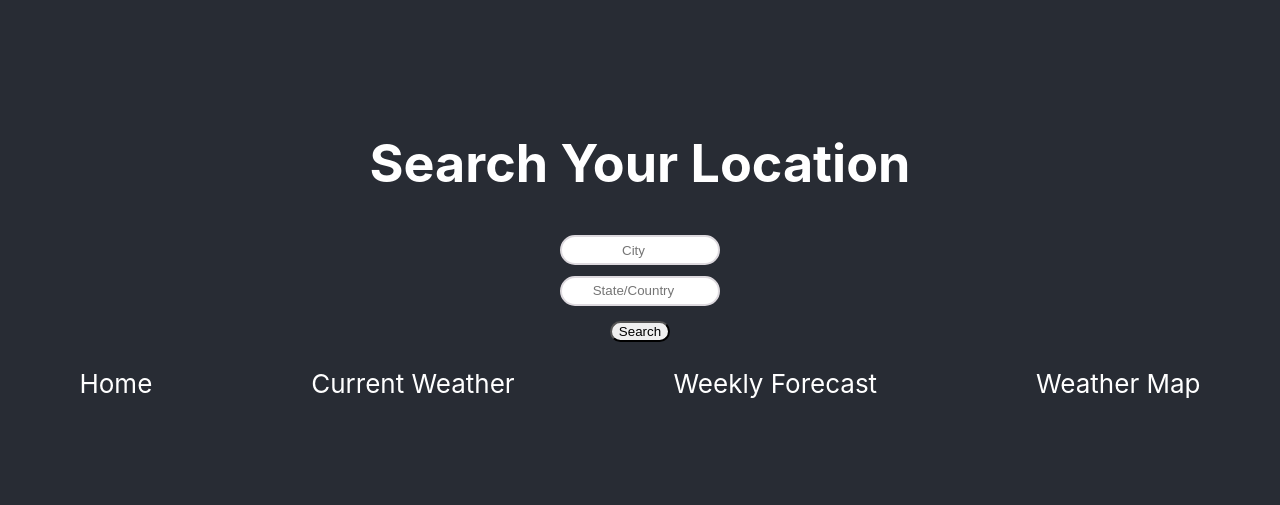
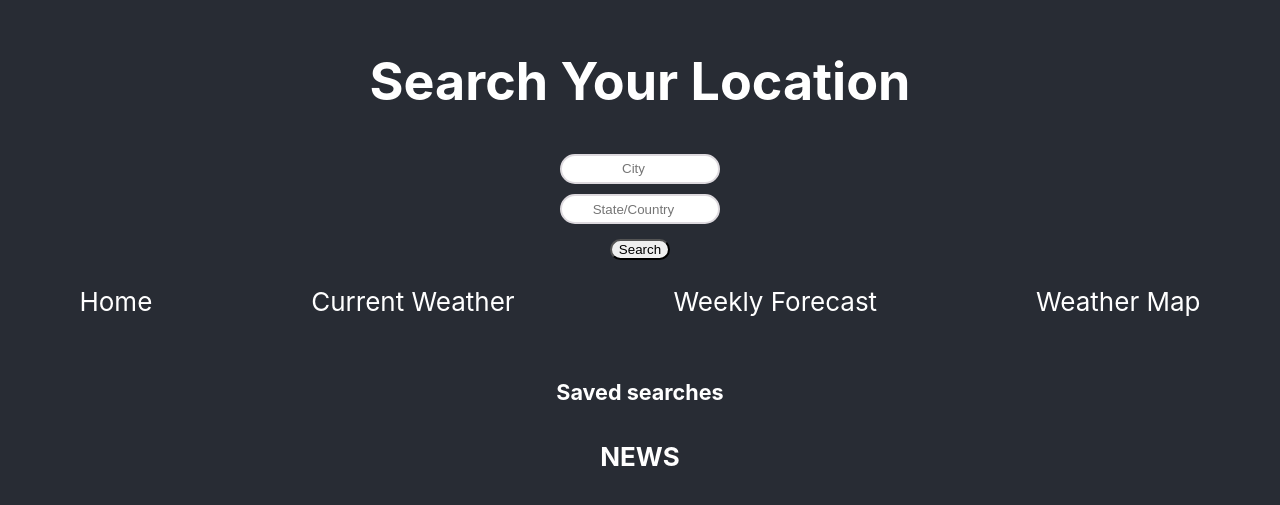
Before and after one commit to arewinkl/Weather-Trip-Planner, a React (Create React App) app: page / in a window 1280 px wide. Shown: the part 139-644 px from the top of the page. Built offline with nearby package versions, Linux system fonts and the light colour scheme; no server answers.

Commit message:
changes home

```diff
--- a/src/App.js
+++ b/src/App.js
@@ -3,14 +3,12 @@ import { useEffect, useState } from "react";
 import axios from "axios";
 import NavBar from "./components/NavBar";
 import { Routes, Route, Link } from "react-router-dom";
-import Home from "./components/Home"
+import Home from "./components/Home";
 import CurrentWeather from "./components/CurrentWeather";
 import WeeklyForecast from "./components/WeeklyForecast";
 import WeatherMap from "./components/WeatherMap";
 import GetAllWeather from "./services/UserServices";
 import { isCompositeComponent } from "react-dom/test-utils";
-
-
 
 GetAllWeather();
 
@@ -19,8 +17,8 @@ function App() {
   const NEWS_API_KEY = process.env.REACT_APP_NEWS_KEY;
   const [current, setCurrent] = useState([]);
   const [weekly, setWeekly] = useState([]);
-  const [news, setNews] = useState([])
-  const [weatherNews, setWeatherNews] = useState([])
+  const [news, setNews] = useState([]);
+  const [weatherNews, setWeatherNews] = useState([]);
   const [map, setMap] = useState([]);
 
   useEffect(() => {
@@ -69,21 +67,21 @@ function App() {
   //   setNews(newsLink)
   // }
 
+  // useEffect(() => {
+  //   fetch(`https://api.nytimes.com/svc/mostpopular/v2/emailed/7.json?api-key=${NEWS_API_KEY}`)
+  //   .then(res => res.json())
+  //   .then((data) => setNews(data))
+  // }, []);
+
   useEffect(() => {
-    fetch(`https://api.nytimes.com/svc/mostpopular/v2/emailed/7.json?api-key=${NEWS_API_KEY}`)
-    .then(res => res.json())
-    .then((data) => setNews(data))
+    fetch(
+      `https://api.nytimes.com/svc/search/v2/articlesearch.json?q=weather&api-key=${NEWS_API_KEY}`
+    )
+      .then((res) => res.json())
+      .then((data) => setWeatherNews(data));
   }, []);
 
-  useEffect(() => {
-    fetch(`https://api.nytimes.com/svc/search/v2/articlesearch.json?q=weather&api-key=${NEWS_API_KEY}`)
-    .then(res => res.json())
-    .then((data) => setWeatherNews(data))
-  }, []);
-
-console.log(weatherNews)
-
-
+  console.log(weatherNews);
 
   // console.log(archiveNews)
   return (
@@ -91,7 +89,11 @@ console.log(weatherNews)
       <NavBar currentSearch={currentSearch} weeklySearch={weeklySearch} />
       <header className="App-header"></header>
       <Routes>
-        <Route exact path="/" element={<Home news={news} weatherNews = {weatherNews}/>} />
+        <Route
+          exact
+          path="/"
+          element={<Home news={news} weatherNews={weatherNews} />}
+        />
         <Route path="/current" element={<CurrentWeather current={current} />} />
         <Route path="/weekly" element={<WeeklyForecast weekly={weekly} />} />
         <Route path="/map" element={<WeatherMap />} />
--- a/src/components/Home.js
+++ b/src/components/Home.js
@@ -1,5 +1,4 @@
-export default function Home({news, weatherNews}){
-
+export default function Home({ weatherNews }) {
   // const weatherNews = []
   // const nonWeatherNews = []
 
@@ -10,9 +9,15 @@ export default function Home({news, weatherNews}){
   //   })
   // }
 
-    console.log(weatherNews)
-    return(
+  console.log(weatherNews);
+  return (
     <div>
+      <div>
+        <h5>Saved searches</h5>
       </div>
-    )
+      <div>
+        <h4> NEWS</h4>
+      </div>
+    </div>
+  );
 }
```
Also changed, not shown: src/components/NewsArticles.js (added). Lines whose indentation alone changed are shown as unchanged.
